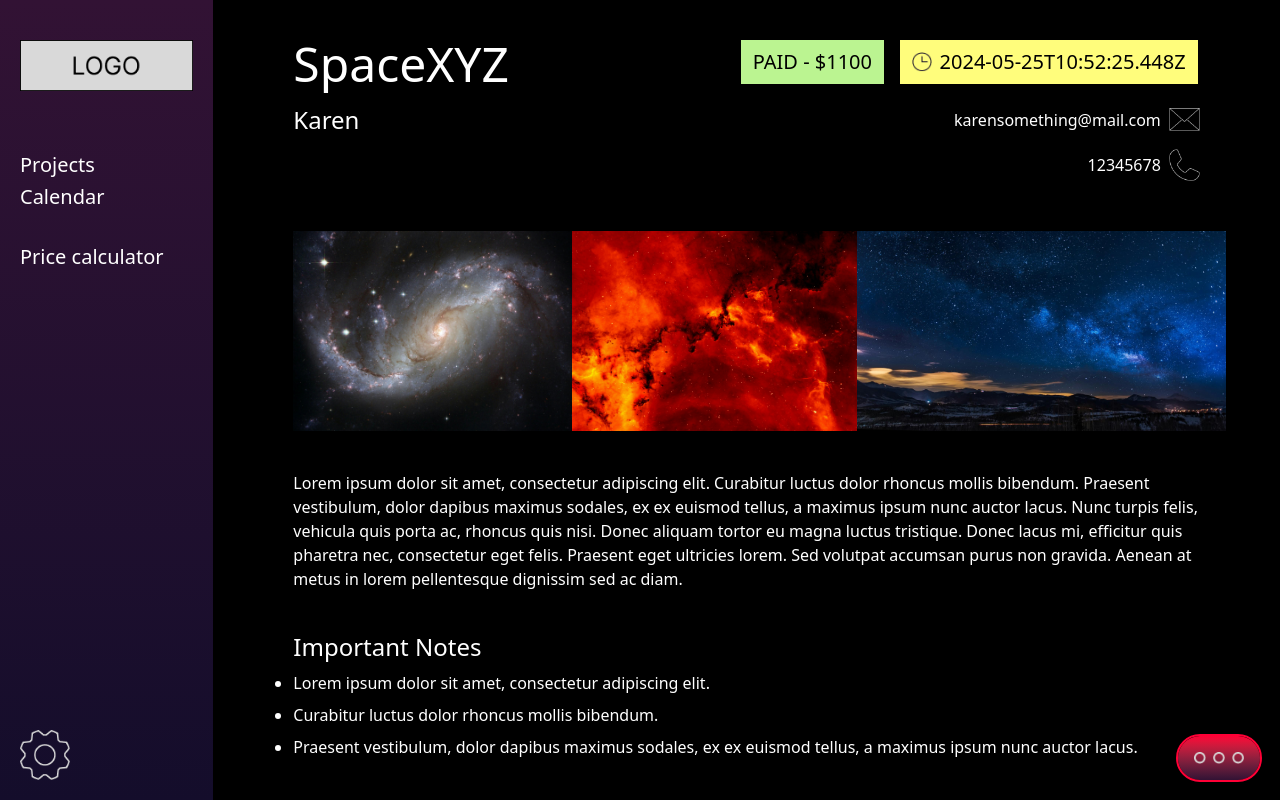
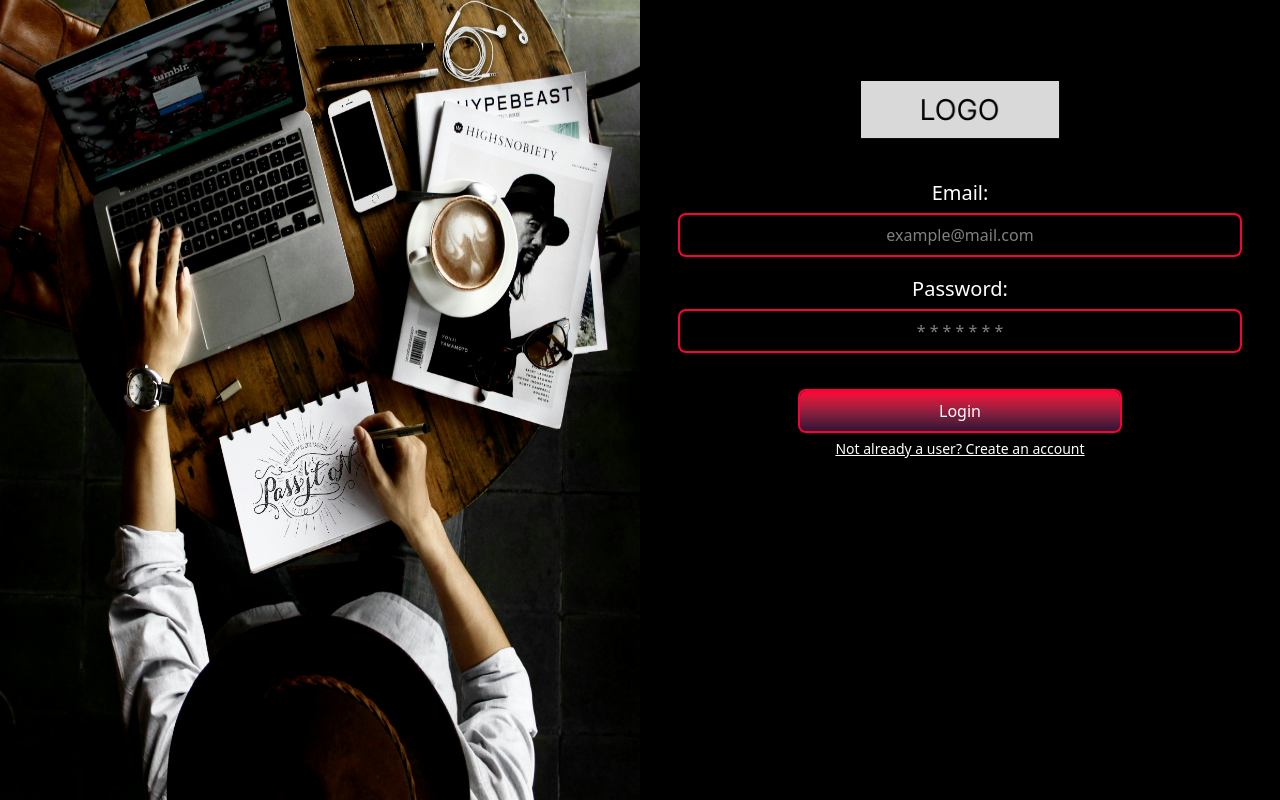
Before and after one commit to TineMSPetersen/2025-project-manager, a React (Vite) app in the folder frontend/: page /project/1 in a window 1280 px wide. Built offline with nearby package versions, Linux system fonts and the light colour scheme.

Commit message:
Login page

```diff
--- a/frontend/src/App.tsx
+++ b/frontend/src/App.tsx
@@ -5,10 +5,15 @@ import Sidebar from "./components/Sidebar"
 import Project from "./pages/Project"
 import PriceCalculator from "./pages/PriceCalculator"
 import NewProject from "./pages/NewProject"
+import Login from "./auth_pages/Login"
 
 const App = () => {
+  const isLoggedIn = false;
+
   return (
-    <div className="bg-black w-full h-screen text-white grid grid-cols-[1fr_5fr]">
+    <>
+    { isLoggedIn ?
+      <div className="bg-black w-full h-screen text-white grid grid-cols-[1fr_5fr]">
       <Sidebar />
       <div className="px-20 py-10">
       <Routes>
@@ -19,7 +24,12 @@ const App = () => {
         <Route path="/newproject" element={ <NewProject />} />
       </Routes>
       </div>
-    </div>
+
+      <Routes>
+        <Route path="/login" element={<Login />} />
+      </Routes>
+    </div> : <Login /> }
+    </>
   )
 }
 
--- a/frontend/src/assets/assets.ts
+++ b/frontend/src/assets/assets.ts
@@ -26,6 +26,7 @@ import options from './options.png'
 import checkmark from './checkmark.png'
 import clock_white from './clock_white.png'
 import close from './close.png'
+import checkmark_black from './checkmark_black.png'
 
 
 export const assets = {
@@ -38,7 +39,7 @@ export const assets = {
   email,
   phone,
   options,
-  checkmark, clock_white, close
+  checkmark, clock_white, close, checkmark_black
 }
 
 export const projects = [
--- /dev/null
+++ b/frontend/src/auth_pages/Login.tsx
@@ -0,0 +1,109 @@
+import React, { useState } from "react";
+import { assets } from "../assets/assets";
+
+const Login = () => {
+  const [state, setState] = useState("Login");
+
+  return (
+    <div className="bg-black w-full h-screen text-white grid grid-cols-1 md:grid-cols-2">
+      <img src={assets.header} className="h-screen" />
+      <div className="flex flex-col items-center py-20 px-10 gap-10">
+        <img src={assets.logo} className="w-50" />
+
+        {state === "Login" ? (
+  <form className="flex flex-col gap-10 w-full">
+    <div className="flex flex-col gap-5 w-full">
+      <label htmlFor="email" className="text-xl flex flex-col items-center w-full">
+        Email:
+        <input
+          className="outline-2 outline-[#FF0036] p-2 px-5 rounded-md text-base block mt-2 text-center w-full"
+          id="email"
+          type="email"
+          placeholder="example@mail.com"
+        />
+      </label>
+
+      <label htmlFor="password" className="text-xl flex flex-col items-center w-full">
+        Password:
+        <input
+          className="outline-2 outline-[#FF0036] p-2 px-5 rounded-md text-base block mt-2 text-center w-full"
+          id="password"
+          type="password"
+          placeholder="* * * * * * *"
+        />
+      </label>
+    </div>
+
+    <div className="flex flex-col gap-2 items-center">
+  <button className="bg-linear-to-b from-[#FF0036] to-[#321234] p-2 rounded-md outline-2 outline-[#FF0036] w-80">
+    {state}
+  </button>
+  <p onClick={() => setState(state === "Login" ? "Create Account" : "Login")}
+     className="underline text-sm cursor-pointer text-center">
+    {state === "Login" ? "Not already a user? Create an account" : "Already have an account? Login"}
+  </p>
+</div>
+  </form>
+) : (
+  <form className="flex flex-col gap-10 w-full">
+    <div className="flex flex-col gap-5 w-full">
+      <div className="flex gap-5 w-full">
+        <label htmlFor="firstname" className="text-xl flex flex-col items-center w-full">
+          First Name:
+          <input
+            className="outline-2 outline-[#FF0036] p-2 px-5 rounded-md text-base block mt-2 text-center w-full"
+            id="firstname"
+            type="text"
+            placeholder="Jane"
+          />
+        </label>
+        <label htmlFor="lastname" className="text-xl flex flex-col items-center w-full">
+          Last Name:
+          <input
+            className="outline-2 outline-[#FF0036] p-2 px-5 rounded-md text-base block mt-2 text-center w-full"
+            id="lastname"
+            type="text"
+            placeholder="Doe"
+          />
+        </label>
+      </div>
+
+      <label htmlFor="email" className="text-xl flex flex-col items-center w-full">
+        Email:
+        <input
+          className="outline-2 outline-[#FF0036] p-2 px-5 rounded-md text-base block mt-2 text-center w-full"
+          id="email"
+          type="email"
+          placeholder="example@mail.com"
+        />
+      </label>
+
+      <label htmlFor="password" className="text-xl flex flex-col items-center w-full">
+        Password:
+        <input
+          className="outline-2 outline-[#FF0036] p-2 px-5 rounded-md text-base block mt-2 text-center w-full"
+          id="password"
+          type="password"
+          placeholder="* * * * * * *"
+        />
+      </label>
+    </div>
+
+    <div className="flex flex-col gap-2 items-center">
+  <button className="bg-linear-to-b from-[#FF0036] to-[#321234] p-2 rounded-md w-80 outline-2 outline-[#FF0036]">
+    {state}
+  </button>
+  <p onClick={() => setState(state === "Login" ? "Create Account" : "Login")}
+     className="underline text-sm cursor-pointer text-center">
+    {state === "Login" ? "Not already a user? Create an account" : "Already have an account? Login"}
+  </p>
+</div>
+  </form>
+)}
+
+      </div>
+    </div>
+  );
+};
+
+export default Login;
--- a/frontend/src/index.css
+++ b/frontend/src/index.css
@@ -1,4 +1,8 @@
 @import "tailwindcss";
+
+* {
+  box-sizing: border-box;
+}
 
 .active {
   text-decoration: underline;
--- a/frontend/src/pages/Project.tsx
+++ b/frontend/src/pages/Project.tsx
@@ -5,6 +5,8 @@ import { useState } from "react";
 const Project = () => {
   const { projectId } = useParams();
   const [ optionsOpen, setOptionsOpen ] = useState(false);
+  const [ completeOpen, setCompleteOpen ] = useState(false);
+  const [ dueDateOpen, setDueDateOpen ] = useState(false);
 
   const projectInfo = projects.find((project) => project._id === projectId);
 
@@ -30,7 +32,7 @@ const Project = () => {
                   </div>
                 )}
                 {projectInfo.duedate != "" ? (
-                  <div className="bg-[#FFFD7C] text-black w-fit px-3 py-2 text-xl flex gap-2 items-center">
+                  <div onClick={() => setDueDateOpen(true)} className="bg-[#FFFD7C] text-black w-fit px-3 py-2 text-xl flex gap-2 items-center">
                     <img
                       className="max-w-[70%] max-h-[70%] object-contain"
                       src={assets.clock}
@@ -91,9 +93,9 @@ const Project = () => {
       { optionsOpen ?
         <div className='bg-linear-to-b from-[#321234] to-[#140D2B] absolute right-0 bottom-0 rounded-l-md rounded-t-md pt-15 pb-20 px-15 z-20'>
         <ul className='flex flex-col gap-8'>
-          <li className='flex gap-3'><img className='max-h-[28px]' src={assets.checkmark} alt="" /><p className='text-lg'>Mark complete</p></li>
+          <li onClick={() => {setCompleteOpen(true); setOptionsOpen(false); setDueDateOpen(false)}} className='flex gap-3'><img className='max-h-[28px]' src={assets.checkmark} alt="" /><p className='text-lg'>Mark complete</p></li>
           <hr/>
-          <li className='flex gap-3'><img className='max-h-[28px]' src={assets.clock_white} /> <p className='text-lg'>Change due date</p></li>
+          <li onClick={() => {setCompleteOpen(false); setOptionsOpen(false); setDueDateOpen(true)}} className='flex gap-3'><img className='max-h-[28px]' src={assets.clock_white} /> <p className='text-lg'>Change due date</p></li>
           <hr />
         </ul>
 
@@ -105,6 +107,63 @@ const Project = () => {
       <div onClick={ () => setOptionsOpen(true)} className='bg-linear-to-b from-[#FF0036] to-[#321234] p-4 rounded-full outline-2 outline-[#FF0036] absolute bottom-5 right-5 z-10'>
             <img width={50} src={assets.options} alt="" />
       </div>
+
+      { completeOpen ?
+      <div className="bg-gradient-to-b from-[#321234] to-[#140D2B] absolute m-auto left-0 right-0 z-30 p-10 min-w-[400px] max-w-[600px] top-[30%] text-center rounded-md">
+            <div className="relative">
+              <img onClick={() => setCompleteOpen(false)} src={assets.close} className="w-5 h-5 absolute right-0 top-0" />
+            </div>
+            <div className="flex flex-col gap-5 items-center">
+              <p className="text-2xl">Mark complete</p>
+              <p>
+                Here you can change the due date to another time in the calendar.
+              </p>
+              <div>
+                <p className="mb-2">Is the project complete?</p>
+                <button onClick={() => setCompleteOpen(false)} className="bg-[#BBF491] rounded-md text-black py-2 px-5 flex gap-2 items-center justify-center">
+                  <img className="h-5" src={assets.checkmark_black} />
+                  <p>Yes, mark as complete</p>
+                </button>
+              </div>
+            </div>
+          </div>
+      : null }
+
+      { dueDateOpen ?
+      <div className="bg-gradient-to-b from-[#321234] to-[#140D2B] absolute m-auto left-0 right-0 z-30 p-10 min-w-[400px] max-w-[600px] top-[30%] text-center rounded-md">
+            <div className="relative">
+              <img onClick={() => setDueDateOpen(false)} src={assets.close} className="w-5 h-5 absolute right-0 top-0" />
+            </div>
+            <div className="flex flex-col gap-5 items-center">
+              <p className="text-2xl">Change Due Date</p>
+              <p>
+                This will mark the project as complete, and remove it from the
+                "Projects" tab and the calendar.
+              </p>
+              <div>
+                <form className="flex flex-col items-center gap-5">
+                  <label htmlFor="projectduedate" className="text-xl">
+                Project Due Date:
+                  <input
+                  className="text-base block mt-2"
+                  type="date"
+                  name="due date"
+                  id="due date"
+                  />
+                </label>
+                  <div>
+                  <p className="mb-2">Is the project complete?</p>
+                  <button onClick={() => setDueDateOpen(false)} className="bg-[#BBF491] rounded-md text-black py-2 px-5 flex gap-2 items-center justify-center">
+                    <img className="h-5" src={assets.clock} />
+                  <p>Change due date</p>
+                  </button>
+                </div>
+                </form>
+
+              </div>
+            </div>
+          </div>
+      : null }
     </div>
   );
 };
```
Also changed, not shown: frontend/src/assets/checkmark_black.png (added).
